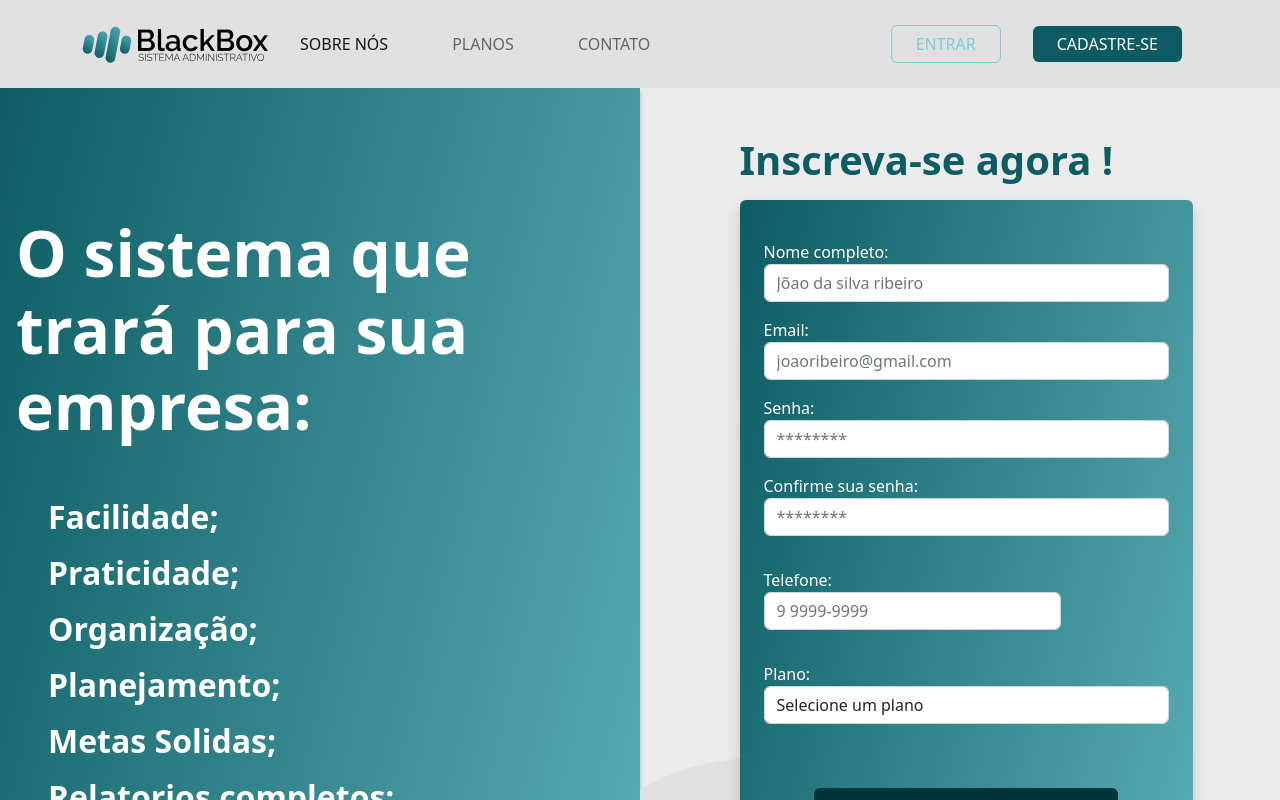
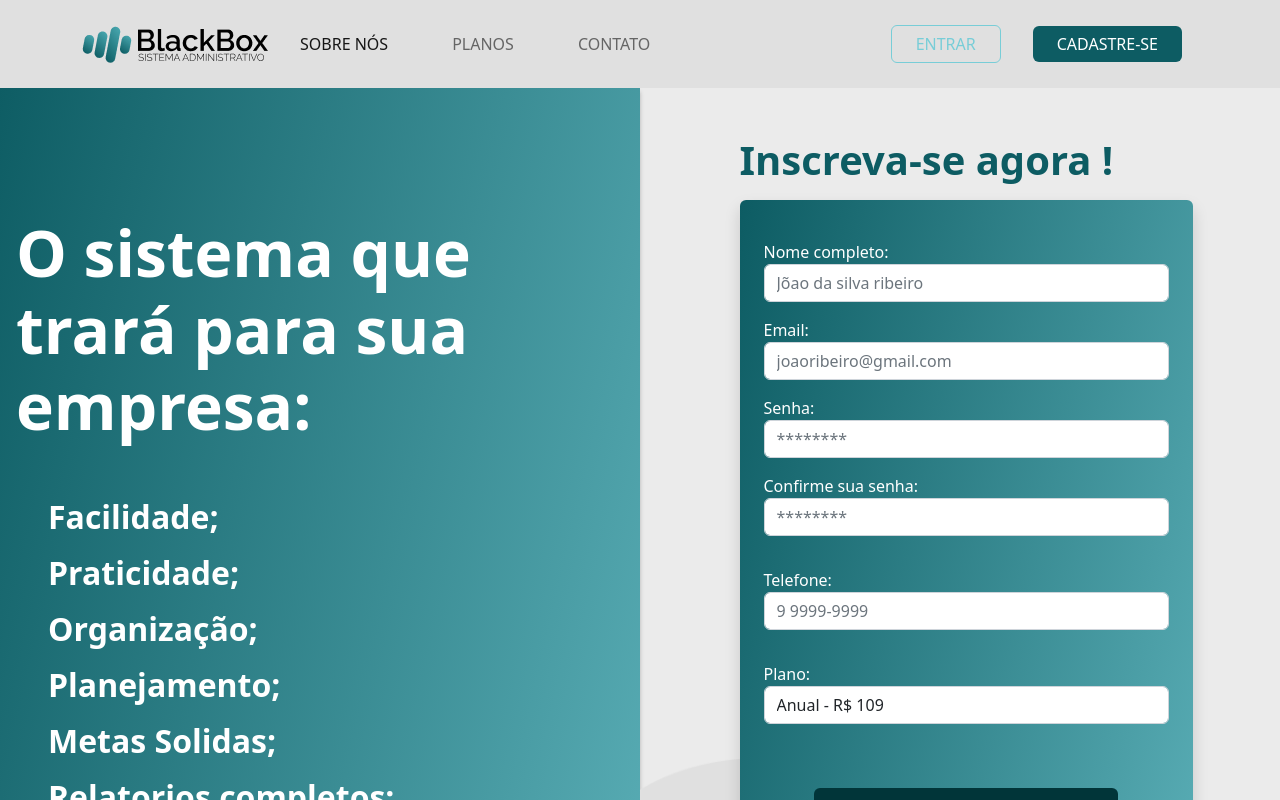
Before and after one commit to souzagfranca/ProjetoONG, a React (Vite) app: page /cadastro/anual in a window 1280 px wide. Shown: the top 800 px of the page. Built offline with nearby package versions, Linux system fonts and the light colour scheme; no server answers; sample sign-in values are in the browser's storage.

Commit message:
[FIX] Ajustado rotas e layout em todas as páginas

```diff
--- a/src/Administrador/Dashboard/components/NavBar.jsx
+++ b/src/Administrador/Dashboard/components/NavBar.jsx
@@ -1,8 +1,17 @@
-import React, { useState, useRef, useEffect } from 'react';
+import React, { useState, useRef, useEffect, useContext } from 'react';
 import logo from '../../../../public/img/logo.png';
-import { Link } from 'react-router-dom';
+import { Link, useNavigate } from 'react-router-dom';
+import UserContext from '../../../contexts/UserContext'
+
 
 function Sidebar() {
+  const navigate = useNavigate()
+
+  const {
+    logado
+  } = useContext(UserContext)
+
+
   const [isActive, setIsActive] = useState(false);
   const sidebarRef = useRef(null);
   const btnSidebarRef = useRef(null);
@@ -20,9 +29,15 @@ function Sidebar() {
 
     document.addEventListener('click', handleClickOutside);
 
+    if (!logado) {
+      navigate('/login')
+    }
+
     return () => {
       document.removeEventListener('click', handleClickOutside);
     };
+
+
   }, [isActive]);
 
   function handleToggle() {
@@ -68,6 +83,12 @@ function Sidebar() {
               FORNECEDORES
             </li>
           </Link>
+          <Link to="/logout">
+            <li className={`pt-2 pb-2 my-2 text-center`}>
+              <i className="bi bi-box-arrow-left fw-bold me-2"></i>
+              SAIR
+            </li>
+          </Link>
         </div>
       </div>
 
--- a/src/App.jsx
+++ b/src/App.jsx
@@ -9,6 +9,7 @@ import Apresentacao from './Apresentacao/App' //PÁGINA DE APRESENTACAO
 import Planos from './Apresentacao/components/Planos' //PÁGINA DE PLANOS
 import Contato from './Apresentacao/components/Contato' //PÁGINA DE CONTATO
 import Login from './Apresentacao/pages/Login/App' //PÁGINA DE LOGIN
+import Logout from './Apresentacao/pages/Logout/App' //PÁGINA DE LOGIN
 import Cadastro from './Apresentacao/pages/Cadastro/App' //PÁGINA DE CADASTRO
 import Dashboard from './Administrador/Dashboard/App' //PAGINA DE DASHBOARD
 
@@ -38,21 +39,23 @@ export default function App() {
                 <Route path="/sobre-nos" element={<Apresentacao />} />
                 <Route path="/planos" element={<Planos />} />
                 <Route path="/contato" element={<Contato />} />
-                <Route path="/cadastro" element={<Cadastro />} />
+
+                {!logado ? (
                     <Route path="/cadastro/:planos" element={<Cadastro />} />
+                ) : null}
 
-                {logado ? (
+
+                <Route path="/login" element={<Login />} />
+                <Route path="/logout" element={<Logout />} />
+
                 <Route path="/painel" element={<Dashboard />} >
                     <Route index element={<Perfil />} />
                     <Route path="estoque" element={<Estoque />} />
                     <Route path="perfil" element={<Perfil />} />
                     <Route path="fornecedores" element={<Fornecedor />} />
-                        <Route path="estoque/novoProduto" element={<NovoProduto/>} />
-                        <Route path="fornecedores/novoFornecedor" element={<NovoFornecedor/>} />
+                    <Route path="estoque/novoProduto" element={<NovoProduto />} />
+                    <Route path="fornecedores/novoFornecedor" element={<NovoFornecedor />} />
                 </Route>
-                ) : (
-                    <Route path="/login" element={<Login />} />
-                )}
 
                 <Route path="*" element={<Apresentacao />} />
             </Routes>
--- a/src/Apresentacao/pages/Cadastro/components/FormCadastro.jsx
+++ b/src/Apresentacao/pages/Cadastro/components/FormCadastro.jsx
@@ -14,6 +14,7 @@ export default function FormCadastro() {
     const navigate = useNavigate()
     const { planos } = useParams()
     const [errorPassword, setErrorPassword] = useState('')
+
 
     const validaEmail = {
         required: {
@@ -156,7 +157,7 @@ export default function FormCadastro() {
                                 </div>
 
                                 <div className="row">
-                                    <div className="col-md-9">
+                                    <div className="col-md-12">
                                         <div className="form-group my-3">
                                             <label htmlFor="tel">Telefone:</label>
                                             <input type="number" name="tel" id="tel" {...register("tel", validaTel)} className="form-control" placeholder='9 9999-9999' />
@@ -167,12 +168,12 @@ export default function FormCadastro() {
                                 <div className="col-md-12">
                                     <div className="form-group my-3">
                                         <label htmlFor="tel">Plano:</label>
-                                        <select name="plano" className='form-control' {...register("plano", validaPlano)} id="plano">
+                                        <select name="plano" className='form-control' {...register("plano", validaPlano)} defaultValue={planos} id="plano">
                                             <option value="null">Selecione um plano</option>
-                                            <option value="1">Mensal - R$ 159</option>
-                                            <option value="2">Trimestral - R$ 139</option>
-                                            <option value="3">Semestral - R$ 119</option>
-                                            <option value="4">Anual - R$ 109</option>
+                                            <option value="mensal">Mensal - R$ 159</option>
+                                            <option value="trimestral">Trimestral - R$ 139</option>
+                                            <option value="semestral">Semestral - R$ 119</option>
+                                            <option value="anual">Anual - R$ 109</option>
                                         </select>
                                         {errors.plano && <p>{errors.plano.message}</p>}
                                     </div>
--- a/src/Apresentacao/pages/Login/components/ScreenLogin.jsx
+++ b/src/Apresentacao/pages/Login/components/ScreenLogin.jsx
@@ -48,6 +48,7 @@ export default function ScreenLogin() {
         <div className="col-md-3 mt-5 mb-5 m-auto">
             <div className="login-box border-5 rounded shadow p-3 mb-5 bg-white rounded">
                 <form onSubmit={handleSubmit(onSubmit)}>
+
                     {errorLogin && <p className="erro">{errorLogin}</p>}
                     <div className="form-group mt-3">
                         <label htmlFor="email" className="text-left">Email:</label>
@@ -73,7 +74,7 @@ export default function ScreenLogin() {
                 <div className="text-center">
                     <p>Não possui cadastro?</p>
                     <button type="submit" className="btn btn-primary mb-4 w-50 text-center" id="bt-cad"
-                    onClick={() => navigateCadastro()}>Cadastre-se</button>
+                        onClick={() => navigateCadastro()}>Cadastre-se</button>
                 </div>
             </div>
         </div>
--- /dev/null
+++ b/src/Apresentacao/pages/Logout/App.jsx
@@ -0,0 +1,19 @@
+import React, { useEffect } from 'react';
+import { useNavigate } from 'react-router-dom';
+
+export default function App() {
+  const navigate = useNavigate()
+
+  useEffect(() => {
+    const handleLogout = () => {
+      navigate('/login');
+    };
+    handleLogout();
+
+  }, []);
+
+  return (
+    <>
+    </>
+  );
+}
--- /dev/null
+++ b/src/Apresentacao/pages/Logout/assets/App.css
@@ -0,0 +1,9 @@
+#bt-entrar {
+    background-color: #237B7A !important;
+    border: 0px;
+}
+
+#bt-cad {
+    background-color: #013539 !important;
+    border: 0px;
+}
--- a/src/contexts/UserContext.jsx
+++ b/src/contexts/UserContext.jsx
@@ -9,7 +9,7 @@ const UserContext = createContext({
     userDDD: 0,
     userTel: 0,
     userPlano: null,
-    logado: true,
+    logado: false,
     handleLogin: () => { },
     handleLogout: () => { },
     criarLogin: () => { },
```
Also changed, not shown: src/Apresentacao/pages/Logout/components/ScreenLogout.jsx (added, +12 -0 lines). Lines whose indentation alone changed are shown as unchanged.
